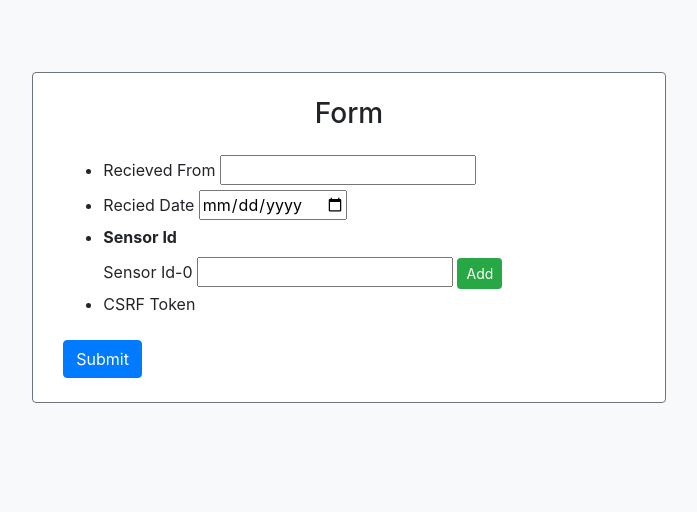
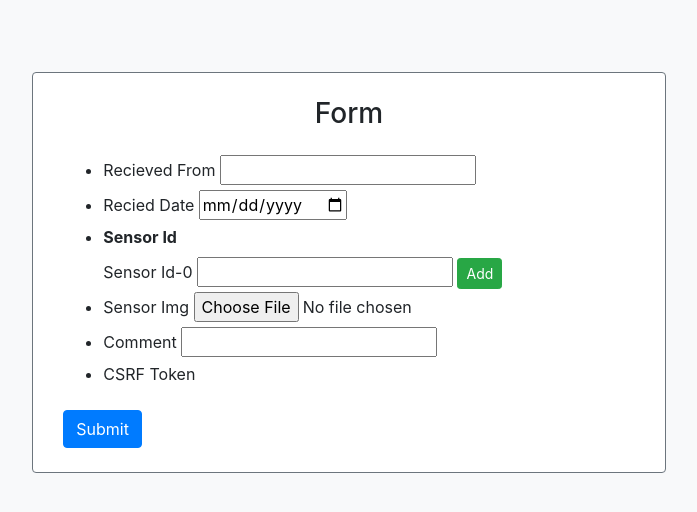
Before and after one commit to Sandeep255-aProgrammer/module_production_db, a Flask app: page /add_materials in a window 1280 px wide. Shown: the top 512 px of the page, without its empty margins (291-988 px from the left). Run offline with Flask 3, Linux system fonts and the light colour scheme; some libraries are stand-ins or nearby versions.

Commit message:
Added all the material type form in Material Receiver

```diff
--- a/forms.py
+++ b/forms.py
@@ -50,10 +50,100 @@ class MaterialReceiverTypeForm(FlaskForm):
     temp = FloatField("Temperature (°C)", validators=[DataRequired()]); humidity = FloatField("Humidity", validators=[DataRequired()]); dew_point = FloatField("Dew Point", validators=[DataRequired()])
     material_type = SelectField('Item Type', choices=[('sensor', 'Sensor'), ('FEH', 'FEH'),("SEH","SEH"), ('main_bridge', 'Main Bridge'),("stump_bridge","Stump Bridge"),('glue','Glue'),('kapton_tapes','Kapton Tapes'), ('optical fibre','Optical Fibre'),("wire_bonder","Wire Bonder") ,('other', 'Other Consumables')], validators=[DataRequired()])
     submit = SubmitField('Add')
+
+
 class SensorForm(FlaskForm):
     recieved_from = StringField(validators=[DataRequired()])
     recied_date = DateField(validators=[DataRequired()])
     sensor_id = FieldList(StringField(validators=[DataRequired()]), min_entries=1)
+    sensor_img = FileField(validators=[DataRequired()])
+    Comment = StringField( validators=[DataRequired()])
+    #submit  = SubmitField('Submit')
+from flask_wtf import FlaskForm
+from wtforms import StringField, DateField, FieldList, FileField, SubmitField
+from wtforms.validators import DataRequired
+
+
+# FEH Form
+class FEHForm(FlaskForm):
+    received_from = StringField(validators=[DataRequired()])
+    received_date = DateField(validators=[DataRequired()])
+    feh_id = FieldList(StringField(validators=[DataRequired()]), min_entries=1)
+    feh_img = FileField(validators=[DataRequired()])
+    comment = StringField(validators=[DataRequired()])
+    submit = SubmitField('Submit FEH')
+
+# SEH Form
+class SEHForm(FlaskForm):
+    received_from = StringField(validators=[DataRequired()])
+    received_date = DateField(validators=[DataRequired()])
+    seh_id = FieldList(StringField(validators=[DataRequired()]), min_entries=1)
+    seh_img = FileField(validators=[DataRequired()])
+    comment = StringField(validators=[DataRequired()])
+    submit = SubmitField('Submit SEH')
+
+# Main Bridge Form
+class MainBridgeForm(FlaskForm):
+    received_from = StringField(validators=[DataRequired()])
+    received_date = DateField(validators=[DataRequired()])
+    main_bridge_id = FieldList(StringField(validators=[DataRequired()]), min_entries=1)
+    main_bridge_img = FileField(validators=[DataRequired()])
+    comment = StringField(validators=[DataRequired()])
+    submit = SubmitField('Submit Main Bridge')
+
+# Stump Bridge Form
+class StumpBridgeForm(FlaskForm):
+    received_from = StringField(validators=[DataRequired()])
+    received_date = DateField(validators=[DataRequired()])
+    stump_bridge_id = FieldList(StringField(validators=[DataRequired()]), min_entries=1)
+    stump_bridge_img = FileField(validators=[DataRequired()])
+    comment = StringField(validators=[DataRequired()])
+    submit = SubmitField('Submit Stump Bridge')
+
+# Glue Form
+class GlueForm(FlaskForm):
+    received_from = StringField(validators=[DataRequired()])
+    received_date = DateField(validators=[DataRequired()])
+    glue_type = StringField(validators=[DataRequired()])
+    glue_img = FileField(validators=[DataRequired()])
+    comment = StringField(validators=[DataRequired()])
+    submit = SubmitField('Submit Glue')
+
+# Kapton Tapes Form
+class KaptonTapesForm(FlaskForm):
+    received_from = StringField(validators=[DataRequired()])
+    received_date = DateField(validators=[DataRequired()])
+    kapton_tape_id = FieldList(StringField(validators=[DataRequired()]), min_entries=1)
+    kapton_tape_img = FileField(validators=[DataRequired()])
+    comment = StringField(validators=[DataRequired()])
+    submit = SubmitField('Submit Kapton Tapes')
+
+# Optical Fibre Form
+class OpticalFibreForm(FlaskForm):
+    received_from = StringField(validators=[DataRequired()])
+    received_date = DateField(validators=[DataRequired()])
+    optical_fibre_id = FieldList(StringField(validators=[DataRequired()]), min_entries=1)
+    optical_fibre_img = FileField(validators=[DataRequired()])
+    comment = StringField(validators=[DataRequired()])
+    submit = SubmitField('Submit Optical Fibre')
+
+# Wire Bonder Form
+class WireBonderForm(FlaskForm):
+    received_from = StringField(validators=[DataRequired()])
+    received_date = DateField(validators=[DataRequired()])
+    wire_bonder_id = FieldList(StringField(validators=[DataRequired()]), min_entries=1)
+    wire_bonder_img = FileField(validators=[DataRequired()])
+    comment = StringField(validators=[DataRequired()])
+    submit = SubmitField('Submit Wire Bonder')
+
+# Other Consumables Form
+class OtherConsumablesForm(FlaskForm):
+    received_from = StringField(validators=[DataRequired()])
+    received_date = DateField(validators=[DataRequired()])
+    other_item_description = StringField(validators=[DataRequired()])
+    other_item_img = FileField(validators=[DataRequired()])
+    comment = StringField(validators=[DataRequired()])
+    submit = SubmitField('Submit Other Consumables')
 
 class MaterialReceiver(FlaskForm):
     material_name = SelectField("Material Name", choices=[('sensor', 'Sensor'), ('FEH', 'FEH'),("SEH","SEH"), ('main_bridge', 'Main Bridge'),("stump_bridge","Stump Bridge"),('glue','Glue'),('kapton_tapes','Kapton Tapes'), ('optical fibre','Optical Fibre'),("wire_bonder","Wire Bonder") ,('other', 'Other Consumables')], validators=[DataRequired()])
--- a/main.py
+++ b/main.py
@@ -34,7 +34,8 @@ from forms import (
     NoiseTestForm,
     BurNimForm,BurnimForm1, BurnimForm2, BurnimForm3, BurnimForm4, BurnimForm5, \
     BurnimForm6, BurnimForm7, BurnimForm8, BurnimForm9, BurnimForm10 ,
-    ModuleData , SensorForm
+    ModuleData , SensorForm ,
+    FEHForm, SEHForm, MainBridgeForm, StumpBridgeForm, GlueForm, KaptonTapesForm, OpticalFibreForm, WireBonderForm, OtherConsumablesForm
 )
 
 
@@ -405,7 +406,7 @@ def add_materials():
         print(form.data)
         for item in form.sensor_id.data:
             print("lastnames",item)
-        return form.data
+        return form.sensor_img.data.filename
     return render_template("dynamic_form.html", form=form)
     #return redirect(url_for('add_data',num = 0))
 @app.route('/sensor_inspection', methods=["GET", "POST"])
--- a/templates/dynamic_form.html
+++ b/templates/dynamic_form.html
@@ -24,6 +24,8 @@
                             <h3 class="text-center mb-4 mt-2">Form</h3>
                             <form method="POST" action="/">
                                 <ul id="form">
+                                    {{ ckeditor.load() }}
+                                   {{ ckeditor.config(name='Comment') }}
                                     {% for field_item in form %}
                                         {% if field_item is iterable %}
                                         <li>
@@ -54,16 +56,31 @@
 
     <script type="text/javascript">
         $(document).ready(function () {
-            var url_path = "{{url_for('add_data')}}";
+            var url_path = "{{url_for('add_data',num=0)}}";
             // Submit POST request using AJAX
             $('button#submit').bind('click', function () {
+               //var formData = new FormData();
+
+		// Append the file
+                var form_data = new FormData($('#sensor_img')[0]);
+		//formData.append('sensor_img', $('#sensor_img')[0].files[0]);
+
+		// Append other form fields
+		//formData.append('recieved_from', $('#recieved_from').val());
+		//formData.append('recied_date', $('#recied_date').val());
+		//formData.append('sensor_id', $('#sensor_id').val());
+		// Repeat this for each other field in the form
+
                 $.ajax({
                     type: 'POST',
-                    url: '/add_materials',
+                    url: "/add_materials",
                     data: $("form").serialize(),
+                    contentType: false,
                     success: function (response) {
                         $('div#status').stop(true, true).show().text(Object.values(response)
                         ).fadeOut(10000);
+
+                    window.location.href = url_path;
                     },
                     error: function (request, status, error) {
                         $('div#status').show().text("Data not saved: " + error)
```
Also changed, not shown: 3 other files.
